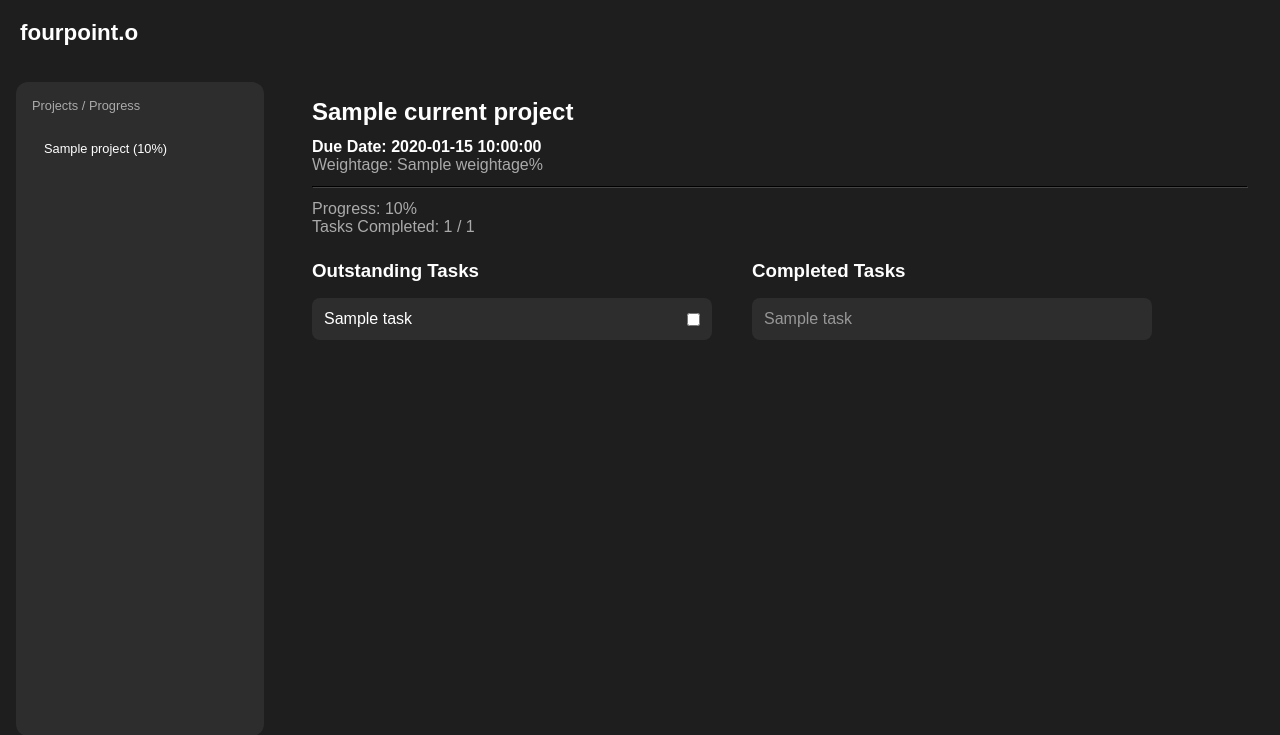
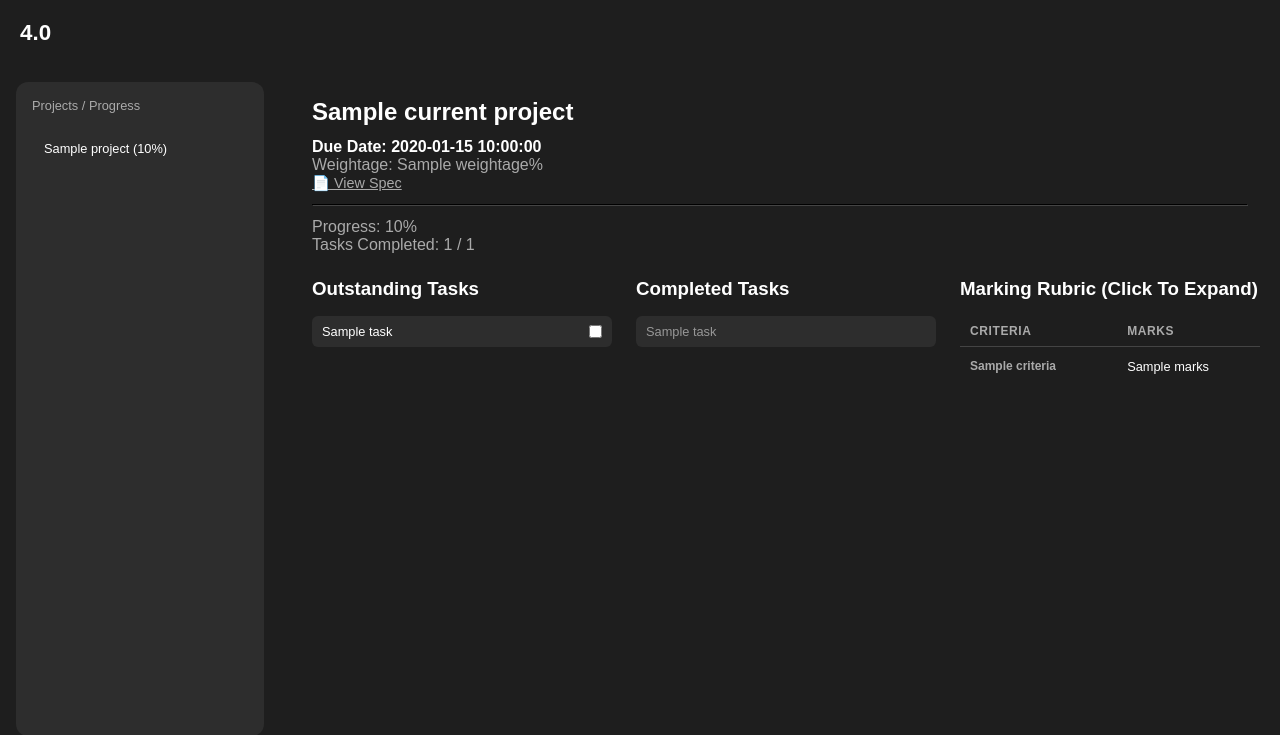
Before and after one commit to Zeyrian/fourpointo, a Flask app: template templates/index.html in a window 1280 px wide. Shown: the top 735 px of the page. Run offline with Flask 3, Linux system fonts and the light colour scheme; the template is opened without the code that fills it: most values are stand-ins (such as "Sample title", 1, 10 or a date in 2020).

Commit message:
Day 3 progress - rubric extraction, edit tasks, spec viewer

```diff
--- a/app.py
+++ b/app.py
@@ -8,6 +8,9 @@ from datetime import date
 from datetime import datetime
 from dotenv import load_dotenv
 import os
+import uuid
+from docx2pdf import convert
+import pdfplumber
 
 load_dotenv()
 
@@ -54,6 +57,74 @@ Generate the task list:"""
 
     return response.choices[0].message.content
 
+def generate_rubric(table_text, weightage):
+    client = Groq(api_key=os.getenv("GROQ_API_KEY"))
+
+    response = client.chat.completions.create(
+        model="llama-3.3-70b-versatile",
+        messages=[
+            {
+                "role": "user",
+                "content": f"""You are helping a student identify the marking rubric from an assignment specification.
+
+The following is plain text extracted from the grading criteria section of an assignment specification. The text spans multiple pages of a table. Here is how to interpret it:
+
+- The table has these columns: Criteria | In Context | A (>=80%) | B (>=70%) | C (>=60%) | D (>=50%) | F (<50%)
+- A top-level criteria has its own marks allocation e.g. "Flowchart Design (16%)"
+- Sub-criteria appear under a top-level criteria e.g. "Logic (10%)", "Flow Chart Conventions (3%)", "Constraints (3%)" are all under "Flowchart Design (16%)"
+- The performance level descriptions (A/B/C/D/F) that follow a criteria name belong to that criteria
+- The total marks of ALL top-level criteria must sum to exactly {weightage}%
+
+Extract ONLY the top-level criteria. For each top-level criteria, collect ALL the sub-criteria and their performance levels.
+Important: The "criteria" field must NOT include the marks percentage in brackets. The marks belong only in the "marks" field.
+Return a JSON array where each item has:
+- "criteria": the full criteria name exactly as written, do not shorten or abbreviate it. Do not include the marks percentage in brackets.
+- - "marks": the marks allocated exactly as written (e.g. "40%" or "4%")
+
+Note: Some rubrics list criteria as a percentage of the assignment itself (e.g. 40% + 40% + 20% = 100%). Others list criteria as a percentage of the overall grade (e.g. 4% + 16% + 10% = 30%). Accept both formats — do not force criteria to sum to {weightage}%. Instead, just extract whatever criteria and marks are explicitly stated in the document.
+- "in_context": all sub-criteria and context exactly as written
+- "performance_levels": array of objects with "grade" and "description" exactly as written. If a top-level criteria has multiple sub-criteria, combine all their performance level descriptions together under the same grade.
+
+Return only a JSON array, no intro text, no markdown backticks.
+
+Grading criteria text:
+{table_text}
+
+Generate the rubric:"""
+            }
+        ]
+    )
+
+    return response.choices[0].message.content
+
+def extract_tables(filepath):
+    result = ""
+    with pdfplumber.open(filepath) as pdf:
+        for page in pdf.pages:
+            tables = page.extract_tables()
+            for table in tables:
+                for row in table:
+                    cleaned = [cell if cell else "" for cell in row]
+                    result += " | ".join(cleaned) + "\n"
+                result += "\n"
+    return result
+
+def extract_rubric_text(filepath):
+    doc = fitz.open(filepath)
+    rubric_text = ""
+    start_page = None
+    for page in doc:
+        text = page.get_text()
+        if any(keyword in text for keyword in ["Grading Criteria", "Marking Criteria", "Assessment Criteria", "Rubric", "Criteria", "grading criteria", "marking criteria", "criteria"]):
+            start_page = page.number
+            break
+
+    if start_page is not None:
+        for i in range(start_page, len(doc)):
+            rubric_text += doc[i].get_text()
+
+    return rubric_text
+
 @app.route("/")
 def index():
     projects = database.get_projects()
@@ -67,7 +138,9 @@ def index():
             "name": project[1],
             "weightage": project[2],
             "due_date": due_date_formatted,
-            "progress": round(counts[0] * 100) if counts != 0 else 0
+            "progress": round(counts[0] * 100) if counts != 0 else 0,
+            "spec_file": project[4],
+            "rubric": json.loads(project[5]) if project[5] else []
         })
     return render_template("index.html", projects=project_data)
 
@@ -78,28 +151,53 @@ def add_project():
     due_date = request.form["due_date"]
     pdf = request.files["pdf"]
 
-    project_id = database.add_project(assignment_name, weightage, due_date)
+    due_date_obj = date.fromisoformat(due_date)
+    if due_date_obj < date.today():
+        return {"error": "Due date cannot be in the past."}, 400
 
+    filename = f"{uuid.uuid4()}_{pdf.filename}"
+    upload_folder = os.path.join('static', 'uploads')
+    os.makedirs(upload_folder, exist_ok=True)
+    filepath = os.path.join(upload_folder, filename)
+    pdf.save(filepath)
+
+    pdf.stream.seek(0)
     text = extract_text(pdf)
+
     if text is None:
-        return "Unsupported file type", 400
+        return {"error": "Unsupported file type. Please upload a PDF or DOCX."}, 400
+
+    if filename.endswith('.docx'):
+        pdf_filepath = filepath.replace('.docx', '.pdf')
+        convert(filepath, pdf_filepath)
+        filepath = pdf_filepath
+        os.remove(filepath.replace('.pdf', '.docx'))
+
     tasks_text = generate_tasks(text)
+    tasks_json = json.loads(tasks_text)
 
-    print(tasks_text)
+    if len(tasks_json) == 0:
+        return {"error": "Document does not appear to be an assignment specification."}, 400
 
-    tasks_json = json.loads(tasks_text)
-    if len(tasks_json) == 0:
-        database.delete_project(project_id)
-        return "Document does not appear to be an assignment specification", 400
+    table_text = extract_rubric_text(filepath)
+    rubric_raw = generate_rubric(table_text, weightage)
+    print(rubric_raw)
+    rubric_json = json.dumps(json.loads(rubric_raw))
+
+    project_id = database.add_project(assignment_name, weightage, due_date, filepath, rubric_json)
 
     for task in tasks_json:
         database.add_task(project_id, task["title"], task["instructions"], 0)
 
-    due_date_obj = date.fromisoformat(due_date)
-    if due_date_obj < date.today():
-        return "Invalid date", 400
+    return {"redirect": f"/project/{project_id}"}, 200
 
-    return redirect(f"/project/{project_id}")
+@app.route("/update_task/<int:task_id>", methods=["POST"])
+def update_task_instructions(task_id):
+
+    entry = request.json["instructions"]
+    database.update_task_instructions(entry, task_id)
+
+    return {"success": True}, 200
 
 @app.route("/project/<int:project_id>")
 def project(project_id):
@@ -114,7 +212,9 @@ def project(project_id):
             "name": p[1],
             "weightage": p[2],
             "due_date": due_date_formatted,
-            "progress": round(counts[0] * 100) if counts != 0 else 0
+            "progress": round(counts[0] * 100) if counts != 0 else 0,
+            "spec_file": p[4],
+            "rubric": json.loads(p[5]) if p[5] else []
         })
 
     tasks = database.get_tasks(project_id)
--- a/static/script.js
+++ b/static/script.js
@@ -6,3 +6,144 @@ document.querySelectorAll('.project-item').forEach(item => {
         menu.style.display = 'none';
     });
 });
+
+document.getElementById('add-project-form').addEventListener('submit', async function(e) {
+    e.preventDefault();
+
+    const submitBtn = document.getElementById('submit-btn');
+    const errorEl = document.getElementById('form-error');
+
+    // Reset error
+    errorEl.style.display = 'none';
+    errorEl.innerText = '';
+
+    // Disable button
+    submitBtn.disabled = true;
+    submitBtn.innerText = 'Generating steps...';
+
+    const formData = new FormData(this);
+
+    try {
+        const response = await fetch('/add_project', {
+            method: 'POST',
+            body: formData
+        });
+
+        const data = await response.json();
+
+        if (!response.ok) {
+            // Show error inside modal
+            errorEl.innerText = data.error;
+            errorEl.style.display = 'block';
+            submitBtn.disabled = false;
+            submitBtn.innerText = 'Create Project';
+        } else {
+            window.location.href = data.redirect;
+        }
+    } catch (err) {
+        errorEl.innerText = 'Something went wrong. Please try again.';
+        errorEl.style.display = 'block';
+        submitBtn.disabled = false;
+        submitBtn.innerText = 'Create Project';
+    }
+});
+
+
+let currentTaskId = null;
+
+function openTaskModal(taskId, title, instructions) {
+    currentTaskId = taskId;
+    document.getElementById('task-modal-title').innerText = title;
+    document.getElementById('task-modal-instructions').innerText = instructions;
+    document.getElementById('task-modal-instructions').style.display = 'block';
+    document.getElementById('task-modal-edit').style.display = 'none';
+    document.getElementById('edit-btn').style.display = 'flex';
+    document.getElementById('save-btn').style.display = 'none';
+    document.getElementById('task-modal').style.display = 'flex';
+}
+
+function closeTaskModal() {
+    document.getElementById('task-modal').style.display = 'none';
+}
+
+function enableEdit() {
+    const instructions = document.getElementById('task-modal-instructions').innerText;
+    document.getElementById('task-modal-edit').value = instructions;
+    document.getElementById('task-modal-instructions').style.display = 'none';
+    document.getElementById('task-modal-edit').style.display = 'block';
+    document.getElementById('edit-btn').style.display = 'none';
+    document.getElementById('save-btn').style.display = 'block';
+}
+
+async function saveInstructions() {
+    const newInstructions = document.getElementById('task-modal-edit').value;
+
+    const response = await fetch(`/update_task/${currentTaskId}`, {
+        method: 'POST',
+        headers: { 'Content-Type': 'application/json' },
+        body: JSON.stringify({ instructions: newInstructions })
+    });
+
+    if (response.ok) {
+        document.getElementById('task-modal-instructions').innerText = newInstructions;
+        document.getElementById('task-modal-instructions').style.display = 'block';
+        document.getElementById('task-modal-edit').style.display = 'none';
+        document.getElementById('edit-btn').style.display = 'flex';
+        document.getElementById('save-btn').style.display = 'none';
+        closeTaskModal();
+        showToast();
+    }
+}
+
+function showToast() {
+    const toast = document.getElementById('toast');
+    toast.style.display = 'block';
+    toast.style.opacity = '1';
+    setTimeout(() => {
+        toast.style.opacity = '0';
+        setTimeout(() => toast.style.display = 'none', 500);
+    }, 2000);
+}
+
+function openRubricModal(row) {
+    const criteria = row.dataset.criteria;
+    const inContext = row.dataset.inContext;
+    const levels = JSON.parse(row.dataset.levels);
+
+    document.getElementById('rubric-modal-criteria').innerText = criteria;
+
+    const inContextEl = document.getElementById('rubric-modal-in-context');
+    if (inContext) {
+        inContextEl.innerText = inContext;
+        inContextEl.style.display = 'block';
+    } else {
+        inContextEl.style.display = 'none';
+    }
+
+    const levelsContainer = document.getElementById('rubric-modal-levels');
+    levelsContainer.innerHTML = '';
+
+    if (levels && levels.length > 0) {
+        const table = document.createElement('table');
+        table.className = 'rubric-table';
+        table.innerHTML = `
+            <thead>
+                <tr>
+                    <th>Grade</th>
+                    <th>Description</th>
+                </tr>
+            </thead>
+            <tbody>
+                ${levels.map(l => `
+                    <tr>
+                        <td style="white-space: nowrap;">${l.grade}</td>
+                        <td>${l.description}</td>
+                    </tr>
+                `).join('')}
+            </tbody>
+        `;
+        levelsContainer.appendChild(table);
+    }
+
+    document.getElementById('rubric-modal').style.display = 'flex';
+}
--- a/static/style.css
+++ b/static/style.css
@@ -87,16 +87,17 @@ h1 { padding: 20px; font-size: 1.4rem; }
 
 .task-columns {
     display: grid;
-    grid-template-columns: 400px 400px;
-    gap: 40px;
+    grid-template-columns: 300px 300px 300px;
+    gap: 24px;
 }
 
 .task-card {
     background: #2d2d2d;
-    padding: 12px;
-    border-radius: 8px;
-    margin-bottom: 8px;
+    padding: 8px 10px;
+    border-radius: 6px;
+    margin-bottom: 6px;
     cursor: pointer;
+    font-size: 0.8rem;
 }
 
 .completed-card {
@@ -168,6 +169,21 @@ h1 { padding: 20px; font-size: 1.4rem; }
     display: flex;
     flex-direction: column;
     gap: 16px;
+}
+
+#task-modal-edit {
+    width: 100%;
+    min-height: 120px;
+    background: #3d3d3d;
+    color: white;
+    border: none;
+    border-radius: 8px;
+    padding: 10px;
+    font-size: 0.9rem;
+    font-family: Arial, sans-serif;
+    resize: vertical;
+    margin-top: 8px;
+    outline: none;
 }
 
 .project-item {
@@ -263,3 +279,94 @@ h1 { padding: 20px; font-size: 1.4rem; }
     font-weight: bold;
     cursor: pointer;
 }
+
+#edit-btn {
+    position: absolute;
+    top: 12px;
+    right: 12px;
+    background: black;
+    color: white;
+    border: none;
+    width: 28px;
+    height: 28px;
+    border-radius: 50%;
+    cursor: pointer;
+    font-size: 0.75rem;
+    display: flex;
+    align-items: center;
+    justify-content: center;
+}
+
+#save-btn {
+    background: white;
+    color: black;
+    border: none;
+    padding: 8px 20px;
+    border-radius: 6px;
+    cursor: pointer;
+    font-size: 0.85rem;
+    font-weight: bold;
+    margin-top: 10px;
+    display: block;
+}
+
+#save-btn:hover {
+    background: #ddd;
+}
+
+.rubric-table {
+    width: 100%;
+    border-collapse: collapse;
+    font-size: 0.8rem;
+}
+
+.rubric-table th {
+    text-align: left;
+    padding: 8px 10px;
+    color: #aaa;
+    border-bottom: 1px solid #444;
+    font-size: 0.75rem;
+    text-transform: uppercase;
+    letter-spacing: 0.05em;
+}
+
+.rubric-table td {
+    padding: 10px;
+    border-bottom: 1px solid #333;
+    vertical-align: top;
+    line-height: 1.6;
+}
+
+.rubric-table tr:last-child td {
+    border-bottom: none;
+}
+
+.rubric-table td:first-child {
+    white-space: nowrap;
+    font-weight: bold;
+    color: #aaa;
+    padding-right: 16px;
+    font-size: 0.75rem;
+}
+
+.rubric-row {
+    cursor: pointer;
+}
+
+.rubric-row:hover td {
+    background: #3d3d3d;
+}
+
+#rubric-modal {
+    position: fixed;
+    top: 0;
+    left: 0;
+    width: 100%;
+    height: 100%;
+    background: rgba(0,0,0,0.5);
+    backdrop-filter: blur(4px);
+    display: flex;
+    align-items: center;
+    justify-content: center;
+    z-index: 1000;
+}
--- a/templates/index.html
+++ b/templates/index.html
@@ -3,11 +3,11 @@
 <head>
     <meta charset="UTF-8">
     <meta name="viewport" content="width=device-width, initial-scale=1.0">
-    <title>4point0</title>
+    <title>fourpointo</title>
     <link rel="stylesheet" href="{{ url_for('static', filename='style.css') }}">
 </head>
 <body>
-    <h1>fourpoint.o</h1>
+    <h1>4.0</h1>
     <div class="main">
         <div class="sidebar">
             <div class="sidebar-card">
@@ -28,13 +28,14 @@
         </div>
 
         <div class="content">
-            {% if outstanding is defined or completed is defined %}
+            {% if outstanding is defined and completed is defined and outstanding is not none and completed is not none %}
             <div style="width: 100%; align-self: flex-start;">
                 {% if current_project %}
                 <div style="margin-bottom: 24px;">
                     <h2>{{ current_project.name }}</h2>
                     <p style="margin-top: 12px;"><strong>Due Date: {{ current_project.due_date }}</strong></p>
                     <p style="color: #aaa;">Weightage: {{ current_project.weightage }}%</p>
+                    <a href="/{{ current_project.spec_file }}" target="_blank" style="color: #aaa; font-size: 0.9rem;">📄 View Spec</a>
                     <hr style="border-color: #444; margin: 12px 0;">
                     <p style="color: #aaa;">Progress: {{ current_project.progress }}%</p>
                     <p style="color: #aaa;">Tasks Completed: {{ counts[2] }} / {{ counts[1] }}</p>
@@ -45,7 +46,7 @@
                         <h3 style="margin-bottom: 16px;">Outstanding Tasks</h3>
                         {% for task in outstanding %}
                         <div class="task-card" style="display: flex; justify-content: space-between; align-items: center;"
-                            onclick="document.getElementById('task-modal-title').innerText='{{ task[2] }}'; document.getElementById('task-modal-instructions').innerText='{{ task[3] }}'; document.getElementById('task-modal').style.display='flex'">
+                            onclick="openTaskModal({{ task[0] }}, '{{ task[2] }}', '{{ task[3] }}')">
                             <span>{{ task[2] }}</span>
                             <input type="checkbox" onclick="event.stopPropagation(); window.location.href='/complete_task/{{ task[0] }}/{{ active_project }}'">
                         </div>
@@ -60,6 +61,33 @@
                         </div>
                         {% endfor %}
                     </div>
+                    <div class="task-column">
+                        <h3 style="margin-bottom: 16px;">Marking Rubric (Click To Expand)</h3>
+                        {% if current_project and current_project.rubric %}
+                        <table class="rubric-table">
+                            <thead>
+                                <tr>
+                                    <th>Criteria</th>
+                                    <th>Marks</th>
+                                </tr>
+                            </thead>
+                            <tbody>
+                                {% for item in current_project.rubric %}
+                                <tr class="rubric-row"
+                                    data-criteria="{{ item.criteria }}"
+                                    data-in-context="{{ item.in_context }}"
+                                    data-levels='{{ item.performance_levels | tojson }}'
+                                    onclick="openRubricModal(this)">
+                                    <td>{{ item.criteria }}</td>
+                                    <td>{{ item.marks }}</td>
+                                </tr>
+                                {% endfor %}
+                            </tbody>
+                        </table>
+                        {% else %}
+                        <p style="color: #aaa; font-size: 0.85rem;">No marking rubric found.</p>
+                        {% endif %}
+                    </div>
                 </div>
             </div>
             {% else %}
@@ -68,21 +96,31 @@
         </div>
     </div>
     <div id="modal" style="display:none;" onclick="document.getElementById('modal').style.display='none'">
-        <form action="/add_project" method="POST" enctype="multipart/form-data" onclick="event.stopPropagation()" onsubmit="
-            document.querySelector('#modal button[type=submit]').disabled = true;
-            document.querySelector('#modal button[type=submit]').innerText = 'Generating steps...';
-        ">
+        <form id="add-project-form" enctype="multipart/form-data" onclick="event.stopPropagation()">
             <input type="text" name="assignment_name" placeholder="Project Name" required>
             <input type="number" name="weightage" placeholder="Weightage" required>
             <input type="date" name="due_date" id="due_date" placeholder="Due Date" required>
             <input type="file" name="pdf" accept=".pdf,.docx" required>
-            <button type="submit">Create Project</button>
+            <p id="form-error" style="color: #e74c3c; font-size: 0.85rem; display: none;"></p>
+            <button type="submit" id="submit-btn">Create Project</button>
         </form>
     </div>
     <div id="task-modal" style="display:none;" onclick="document.getElementById('task-modal').style.display='none'">
-        <div class="task-modal-content" onclick="event.stopPropagation()">
+        <div class="task-modal-content" onclick="event.stopPropagation()" style="position:relative;">
+            <button id="edit-btn" onclick="enableEdit()">✏️</button>
+            <button id="save-btn" style="display:none;" onclick="saveInstructions()">Save</button>
             <h3 id="task-modal-title"></h3>
             <p id="task-modal-instructions"></p>
+            <textarea id="task-modal-edit" style="display:none;"></textarea>
+        </div>
+    </div>
+
+    <div id="rubric-modal" style="display:none;" onclick="document.getElementById('rubric-modal').style.display='none'">
+        <div class="task-modal-content" onclick="event.stopPropagation()" style="width: 700px; max-height: 80vh; overflow-y: auto; padding: 32px;">
+            <h3 id="rubric-modal-criteria"></h3>
+            <p id="rubric-modal-in-context" style="color: #aaa; font-size: 0.85rem; margin-top: 6px;"></p>
+            <hr style="border-color: #444; margin: 12px 0;">
+            <div id="rubric-modal-levels" style="margin-top: 16px;"></div>
         </div>
     </div>
 
```
Also changed, not shown: database.py (+15 -5 lines), 2 other files.
